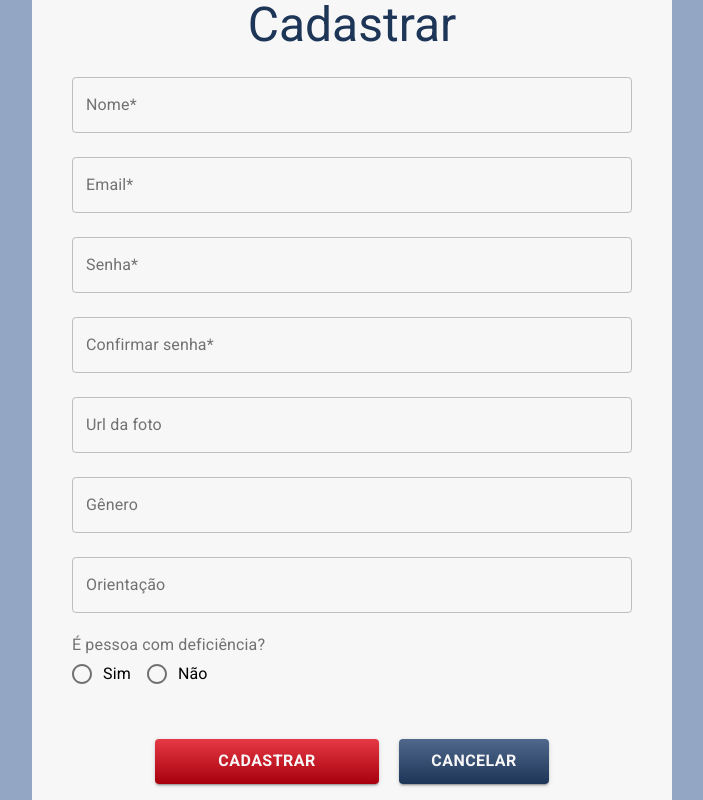
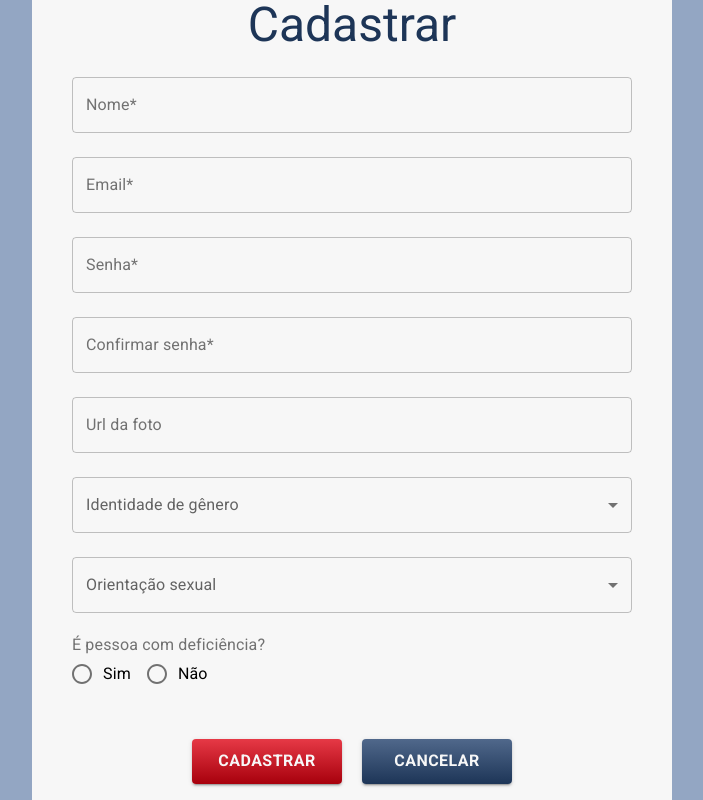
Before and after one commit to FalaMemoGeneration/Projeto-FalaMemo-React, a React (Create React App) app: page /cadastro in a window 1280 px wide. Shown: the top 800 px of the page, without its empty margins (288-991 px from the left). Built offline with nearby package versions, Linux system fonts and the light colour scheme.

Commit message:
Seletores de cadastro criados e funcionais

```diff
--- a/src/pages/cadastroUsuario/CadastroUsuario.css
+++ b/src/pages/cadastroUsuario/CadastroUsuario.css
@@ -19,7 +19,7 @@
   color: var(--color-white) !important;
   font-size: 1rem !important;
   font-weight: bold !important;
-  width: 40% !important;
+  width: 150px !important;
   height: 45px !important;
   padding: 10px !important;
   margin-bottom: 20px !important;
@@ -32,7 +32,7 @@
   color: var(--color-white) !important;
   font-size: 1rem !important;
   font-weight: bold !important;
-  width: 40% !important;
+  width: 150px !important;
   height: 45px !important;
   padding: 10px !important;
   margin-bottom: 20px !important;
--- a/src/pages/cadastroUsuario/CadastroUsuario.tsx
+++ b/src/pages/cadastroUsuario/CadastroUsuario.tsx
@@ -10,7 +10,8 @@ import {
   TextField,
   Typography,
 } from "@material-ui/core";
-import { Box, FormControl, InputLabel, MenuItem, Select } from "@mui/material";
+import { Box, FormControl, InputLabel, MenuItem } from "@mui/material";
+import Select, { SelectChangeEvent } from "@mui/material/Select";
 import React, { ChangeEvent, useEffect, useState } from "react";
 import { Link, useNavigate } from "react-router-dom";
 import { toast } from "react-toastify";
@@ -44,10 +45,17 @@ function CadastroUsuario() {
     pcd: true,
   });
 
-  // const [genre, setGenre] = useState('')
-  // function getGenre(e: ChangeEvent<{value:unknown}>) {
-  //   setGenre(e.target.value as string);
-  // }
+  const [genre, setGenre] = useState("");
+
+  function getGenre(e: SelectChangeEvent) {
+    setGenre(e.target.value as string);
+  }
+
+  const [orientation, setOrientation] = useState("");
+
+  function getOrientation(e: SelectChangeEvent) {
+    setOrientation(e.target.value as string);
+  }
 
   useEffect(() => {
     if (userResult.id != 0) {
@@ -63,8 +71,19 @@ function CadastroUsuario() {
     setUser({
       ...user,
       [e.target.name]: e.target.value,
+      genero: genre,
+      orientacao: orientation,
     });
   }
+
+  useEffect(() => {
+    setUser({
+      ...user,
+      genero: genre,
+      orientacao: orientation
+    });
+  }, [genre, orientation]);
+
   async function onSubmit(e: ChangeEvent<HTMLFormElement>) {
     e.preventDefault();
     if (confirmarSenha == user.senha && user.senha.length >= 8) {
@@ -97,7 +116,6 @@ function CadastroUsuario() {
   }
 
   return (
-
     <Grid
       container
       direction="column"
@@ -105,8 +123,6 @@ function CadastroUsuario() {
       alignItems="center"
       className="cadastro-container"
     >
-
-
       <Grid item xs={6} alignItems="center" className="cadastro-grid">
         <Grid item xs={2}></Grid>
         <Grid>
@@ -181,8 +197,10 @@ function CadastroUsuario() {
             />
 
             {/* <Box sx={{ minWidth: 120 }}> */}
-            {/* <FormControl fullWidth>
-                <InputLabel id="demo-simple-select-label">Identidade de gênero</InputLabel>
+            <FormControl fullWidth margin="normal">
+              <InputLabel id="demo-simple-select-label">
+                Identidade de gênero
+              </InputLabel>
               <Select
                 labelId="demo-simple-select-label"
                 id="genero"
@@ -191,57 +209,50 @@ function CadastroUsuario() {
                 name="genero"
                 onChange={getGenre}
               >
-                  <MenuItem>Mulher cis</MenuItem>
-                  <MenuItem>Homem cis</MenuItem>
-                  <MenuItem>Mulher trans</MenuItem>
-                  <MenuItem>Homem trans</MenuItem>
-                  <MenuItem>Pessoa não-binária</MenuItem>
-                  <MenuItem>Pessoa agênero</MenuItem>
-                  <MenuItem>Prefiro não informar</MenuItem>
+                <MenuItem value={"Mulher cis"}>Mulher cis</MenuItem>
+                <MenuItem value={"Homem cis"}>Homem cis</MenuItem>
+                <MenuItem value={"Mulher trans"}>Mulher trans</MenuItem>
+                <MenuItem value={"Homem trans"}>Homem trans</MenuItem>
+                <MenuItem value={"Pessoa não-binária"}>Pessoa não-binária</MenuItem>
+                <MenuItem value={"Pessoa agênero"}>Pessoa agênero</MenuItem>
+                <MenuItem value={"Prefiro não informar"}>Prefiro não informar</MenuItem>
               </Select>
-              </FormControl> */}
+            </FormControl>
             {/* </Box> */}
 
-            <TextField
-              value={user.genero}
-              onChange={(e: ChangeEvent<HTMLInputElement>) => updatedModel(e)}
+            <FormControl fullWidth margin="normal">
+              <InputLabel id="demo-simple-select-label">
+                Orientação sexual
+              </InputLabel>
+              <Select
+                labelId="demo-simple-select-label"
                 id="genero"
-              label="Gênero"
-              variant="outlined"
+                value={user.orientacao}
+                label="Identidade de gênero"
                 name="genero"
-              margin="normal"
-              fullWidth
-            />
-
-            <TextField
-              value={user.orientacao}
-              onChange={(e: ChangeEvent<HTMLInputElement>) => updatedModel(e)}
-              id="orientacao"
-              label="Orientação"
-              variant="outlined"
-              name="orientacao"
-              margin="normal"
-              fullWidth
-            />
+                onChange={getOrientation}
+              >
+                <MenuItem value={"Heterossexual"}>Heterossexual</MenuItem>
+                <MenuItem value={"Homossexual"}>Homossexual</MenuItem>
+                <MenuItem value={"Bissexual"}>Bissexual</MenuItem>
+                <MenuItem value={"Pansexual"}>Pansexual</MenuItem>
+                <MenuItem value={"Assexual"}>Assexual</MenuItem>
+                <MenuItem value={"Prefiro não informar"}>Prefiro não informar</MenuItem>
+              </Select>
+            </FormControl>
 
             <FormControl margin="normal">
-              <FormLabel id="demo-radio-buttons-group-label">É pessoa com deficiência?</FormLabel>
+              <FormLabel id="demo-radio-buttons-group-label">
+                É pessoa com deficiência?
+              </FormLabel>
               <RadioGroup
                 row
                 aria-labelledby="demo-radio-buttons-group-label"
                 defaultValue="female"
                 name="radio-buttons-group"
               >
-                <FormControlLabel
-                  value="sim"
-                  control={<Radio />}
-                  label="Sim"
-                />
-                <FormControlLabel
-                  value="nao"
-                  control={<Radio />}
-                  label="Não"
-                />
+                <FormControlLabel value="sim" control={<Radio />} label="Sim" />
+                <FormControlLabel value="nao" control={<Radio />} label="Não" />
               </RadioGroup>
             </FormControl>
 
```
Lines whose indentation alone changed are shown as unchanged.
